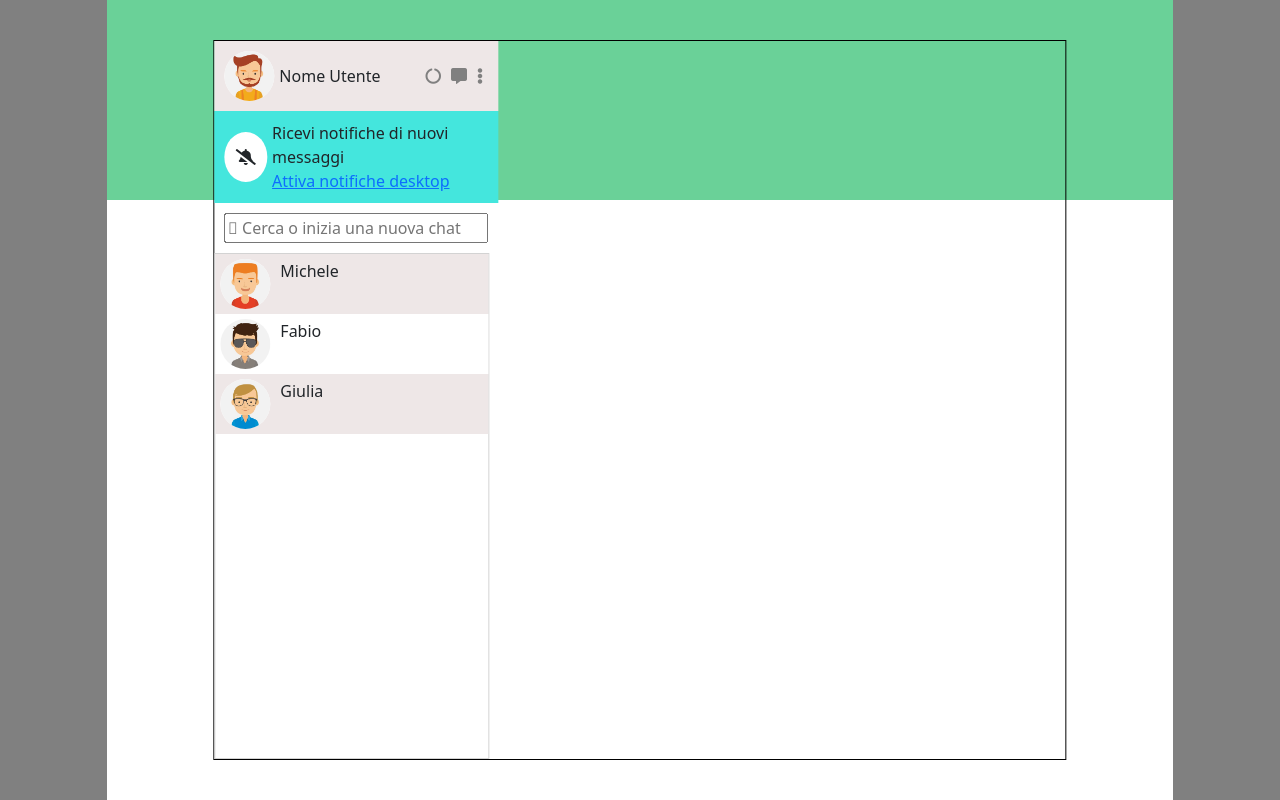
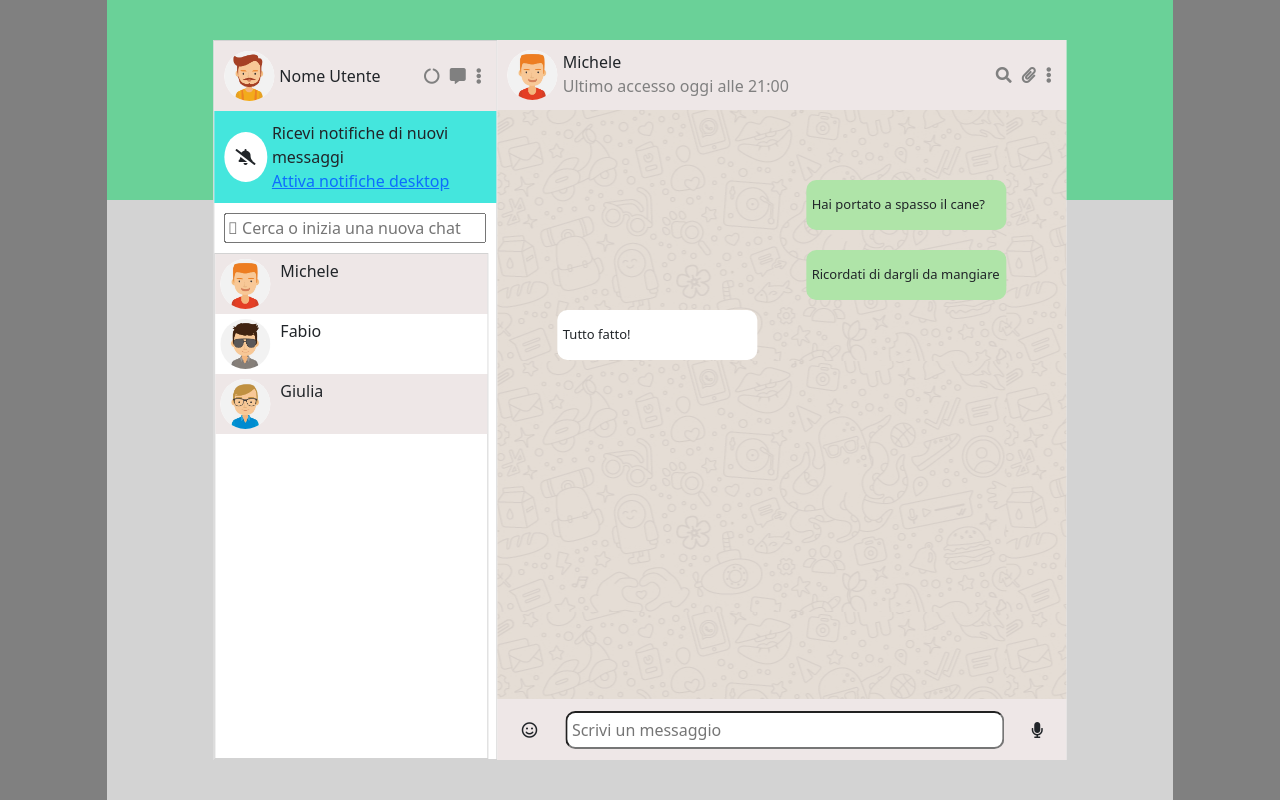
Before and after one commit to mattialaurenzana/vue-boolzapp, a plain HTML site: page index.html in a window 1280 px wide. Drawn offline with nearby package versions, Linux system fonts and the light colour scheme.

Commit message:
terminazione milestone 1

```diff
--- a/css/style.css
+++ b/css/style.css
@@ -1,3 +1,7 @@
+.body{
+    background-color: lightgrey;
+}
+
 header{
     height: 25vh;
     background-color: rgb(106, 209, 152);
@@ -21,18 +25,19 @@ header{
 
 #app{
     height: 90vh;
-    border: 1px solid black;
     position: absolute;
     left: 50%;
     transform: translate(-50%,-50%);
     top: 50%;
     display: flex;
+    background-color: white;
 }
 
 .sidebar-chat{
     height: 100%;
     display: flex;
     flex-direction: column;
+    border: 1px solid lightgrey;
 
 }
 
@@ -133,3 +138,87 @@ main{
 .chat-name{
     margin-left: 10px;
 }
+
+.header-message{
+    height: 70px;
+    background-color: rgb(238, 231, 231);
+    display: flex;
+    justify-content: space-between;
+    align-items: center;
+    padding: 10px;
+}
+
+.header-message-left{
+    display: flex;
+}
+
+.header-message-right{
+    display: flex;
+}
+
+.informations-chat{
+    display: flex;
+    flex-direction: column;
+    margin-left: 5px;
+}
+
+.last-access{
+    color: grey;
+}
+
+.chat{
+    background: url("../img/mine.jpg") repeat;
+    height: 100%;
+    position: relative;
+}
+
+.message{
+    width: 200px;
+    height: 50px;
+    border-radius: 10px;
+    padding: 5px;
+    font-size: 13px;
+    display: flex;
+    align-items: center;
+}
+
+.my-message{
+    background-color: rgb(175, 228, 168);
+}
+
+.interlocutor-message{
+    background-color: white;
+}
+
+.message-1{
+    position: absolute;
+    top: 70px;
+    right: 60px;
+}
+
+.message-2{
+    position: absolute;
+    top: 140px;
+    right: 60px;
+}
+
+.message-3{
+    position: absolute;
+    left: 60px;
+    top:200px
+}
+
+.input-area{
+    height: 70px;
+    background-color: rgb(238, 231, 231);
+    display: flex;
+    align-items: center;
+    justify-content: space-around;
+    padding: 10px;
+}
+
+.input-area input{
+    border-radius: 10px;
+    padding: 5px;
+    width: 80%;
+}
--- a/index.html
+++ b/index.html
@@ -10,7 +10,7 @@
     <link href="https://cdn.jsdelivr.net/npm/bootstrap@5.0.2/dist/css/bootstrap.min.css" rel="stylesheet" integrity="sha384-EVSTQN3/azprG1Anm3QDgpJLIm9Nao0Yz1ztcQTwFspd3yD65VohhpuuCOmLASjC" crossorigin="anonymous">
     <script src="https://cdn.jsdelivr.net/npm/vue@2/dist/vue.js"></script>
 </head>
-<body>
+<body class="body">
 
     <header class="col-10"></header>
     <aside class="sidebar-left col-1"></aside>
@@ -58,7 +58,38 @@
         <main class="col-8">
 
             <div class="header-message">
+                <div class="header-message-left">
+                    <div class="img-container">
+                        <img src="img/avatar_1.jpg" alt="">
+                    </div>
+                    <div class="informations-chat">
+                        <span>Michele</span>
+                        <span class="last-access">Ultimo accesso oggi alle 21:00</span>
+                    </div>
+                </div>
+                <div class="header-message-right">
+                    <i class="fas fa-search icon-grey"></i>
+                    <i class="fas fa-paperclip icon-grey"></i>
+                    <i class="fas fa-ellipsis-v icon-grey"></i>
+                </div>
+            </div>
 
+            <div class="chat">
+                <div class="message my-message message-1">
+                    Hai portato a spasso il cane?
+                </div>
+                <div class="message my-message message-2">
+                    Ricordati di dargli da mangiare
+                </div>
+                <div class="message interlocutor-message message-3">
+                    Tutto fatto!
+                </div>
+            </div>
+
+            <div class="input-area">
+                <i class="far fa-smile"></i>
+                <input type="text" placeholder="Scrivi un messaggio">
+                <i class="fas fa-microphone"></i>
             </div>
 
 
```
